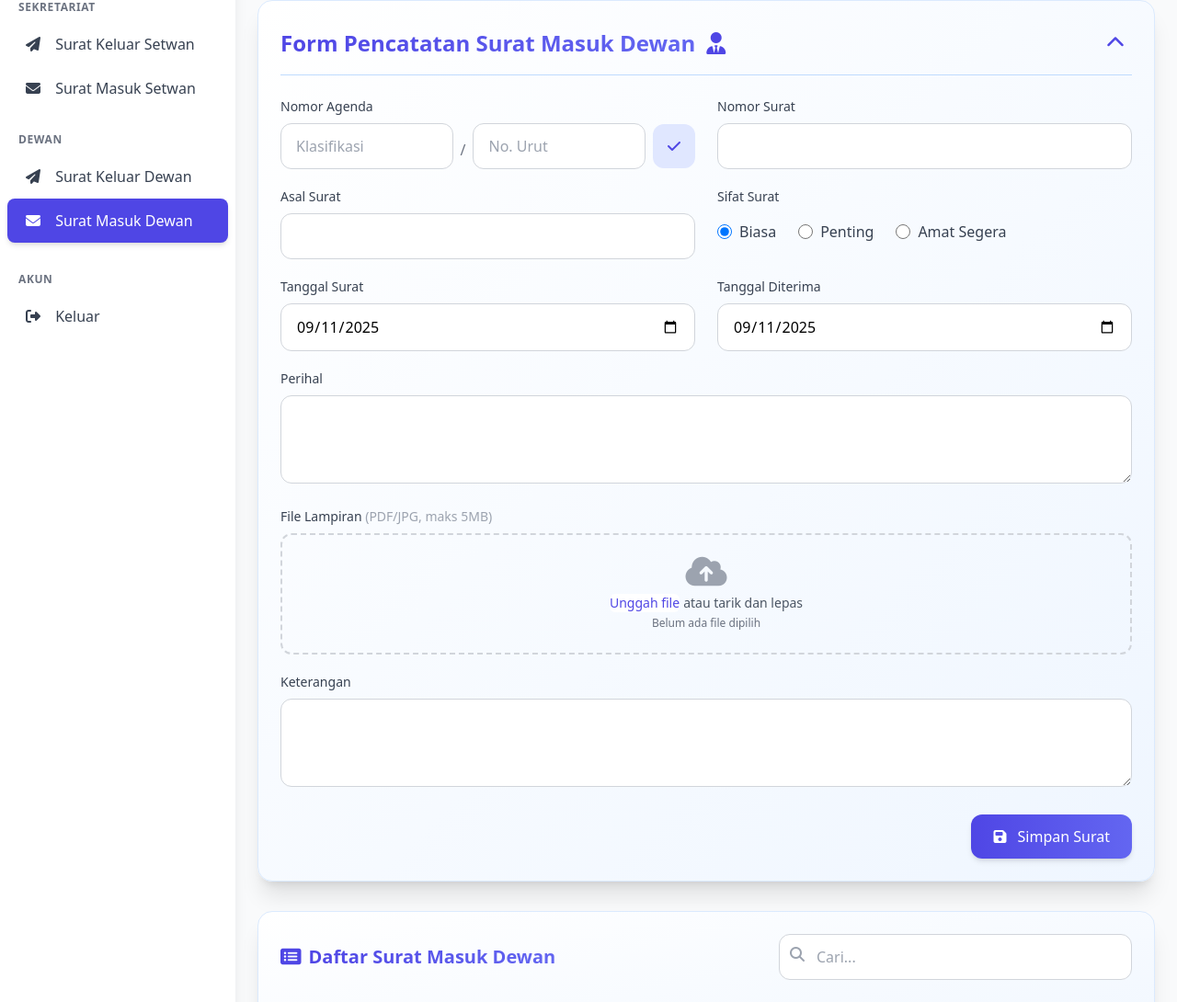
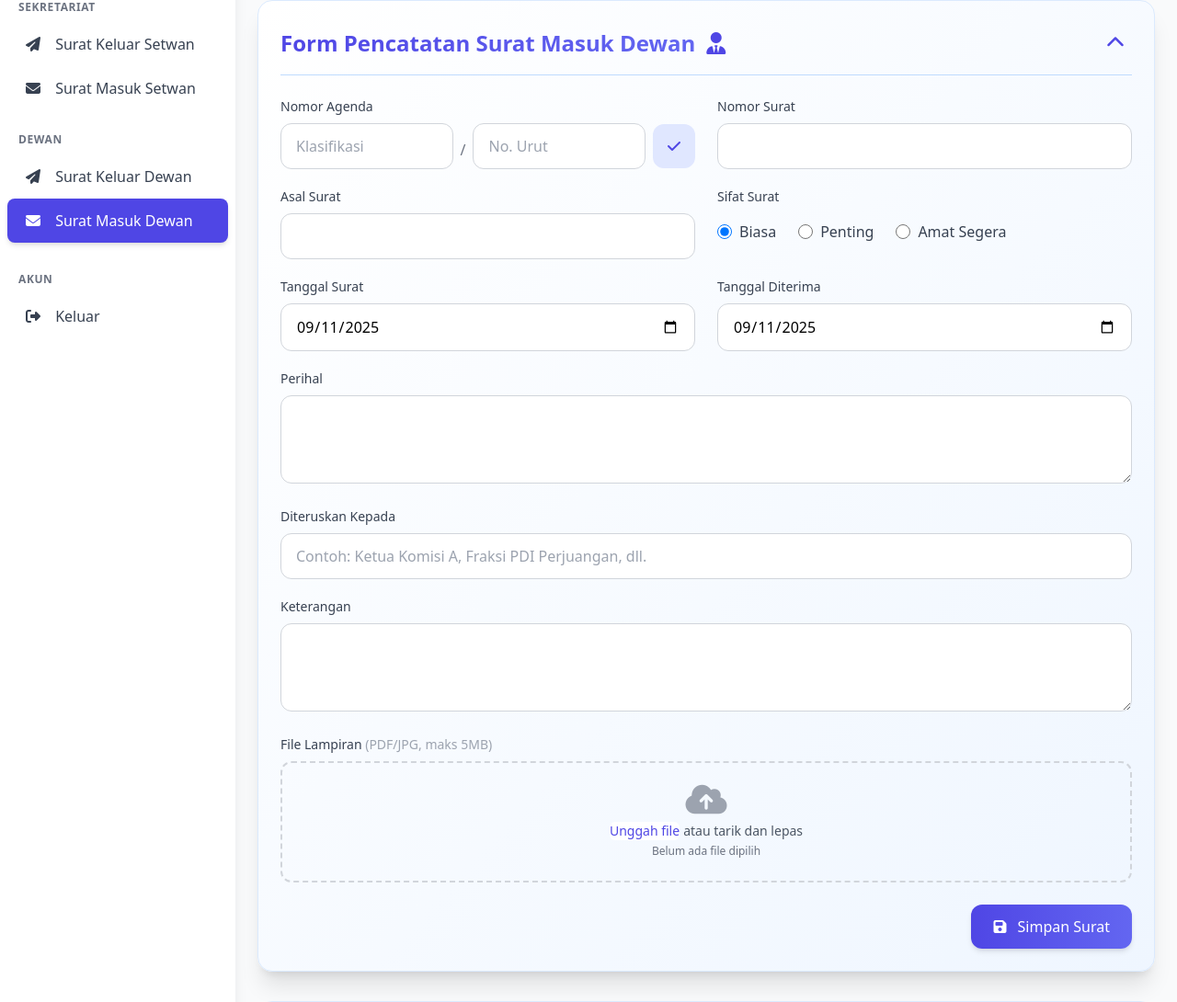
Before and after one commit to AndreasD8817/reksurat, a PHP site: page /surat-masuk-dewan in a window 1280 px wide. Shown: the part 104-1194 px from the top of the page at 92% size. Run offline with PHP 8.4, Linux system fonts and the light colour scheme; the visitor is signed in with stand-in values (Sample User, id 1); data that the repository does not hold is empty; some libraries are stand-ins or nearby versions.

Commit message:
V.1.3 penambahan fitur Disposisi Dewan

```diff
--- a/assets/js/app.js
+++ b/assets/js/app.js
@@ -106,12 +106,13 @@ document.addEventListener("DOMContentLoaded", () => {
           ? `<a href="${basePath}${data.file_lampiran}" target="_blank" class="inline-flex items-center text-white bg-primary hover:bg-secondary px-4 py-2 rounded-lg text-sm"><i class="fas fa-file-download mr-2"></i> Lihat Lampiran</a>`
           : '<span class="text-gray-500">Tidak ada lampiran</span>';
 
-        if (type === "masuk") {
+        if (type === "masuk" || type === "masuk-dewan") {
           contentHTML = getSuratMasukDetailHTML(data, lampiranLink);
-          footerHTML = `<a href="/cetak-disposisi?id=${data.id}" target="_blank" class="inline-flex items-center text-white bg-green-500 hover:bg-green-600 px-4 py-2 rounded-lg text-sm"><i class="fas fa-print mr-2"></i> Cetak Disposisi</a>`;
-        } else if (type === "masuk-dewan") {
-          contentHTML = getSuratMasukDetailHTML(data, lampiranLink);
-          footerHTML = `<a href="/cetak-disposisi-dewan?id=${data.id}" target="_blank" class="inline-flex items-center text-white bg-green-500 hover:bg-green-600 px-4 py-2 rounded-lg text-sm"><i class="fas fa-print mr-2"></i> Cetak Disposisi</a>`;
+          const cetakUrl =
+            type === "masuk-dewan"
+              ? `/cetak-disposisi-dewan?id=${data.id}`
+              : `/cetak-disposisi?id=${data.id}`;
+          footerHTML = `<a href="${cetakUrl}" target="_blank" class="inline-flex items-center text-white bg-green-500 hover:bg-green-600 px-4 py-2 rounded-lg text-sm"><i class="fas fa-print mr-2"></i> Cetak Disposisi</a>`;
         } else if (type === "keluar" || type === "keluar-dewan") {
           contentHTML = getSuratKeluarDetailHTML(data, lampiranLink);
         }
@@ -511,7 +512,18 @@ function getSuratMasukDewanRowHTML(surat) {
     </tr>`;
 }
 
+// ===== MODIFIKASI DIMULAI DI SINI =====
 function getSuratMasukDetailHTML(data, lampiranLink) {
+  // Cek apakah properti 'diteruskan_kepada' ada dan tidak kosong
+  const diteruskanHtml = data.diteruskan_kepada
+    ? `
+        <div class="col-span-1 text-gray-500 self-start">Diteruskan Kepada</div>
+        <div class="col-span-2 text-gray-700 self-start">: ${escapeHTML(
+          data.diteruskan_kepada
+        )}</div>
+    `
+    : "";
+
   return `<div class="grid grid-cols-3 gap-x-6 gap-y-4 text-sm">
         <div class="col-span-1 text-gray-500">No. Agenda</div><div class="col-span-2 font-semibold text-gray-800">: ${escapeHTML(
           data.nomor_agenda_lengkap
@@ -535,6 +547,7 @@ function getSuratMasukDetailHTML(data, lampiranLink) {
         <div class="col-span-1 text-gray-500 self-start">Perihal</div><div class="col-span-2 text-gray-700 self-start">: ${escapeHTML(
           data.perihal
         )}</div>
+        ${diteruskanHtml}
         <div class="col-span-1 text-gray-500 self-start">Keterangan</div><div class="col-span-2 text-gray-700 self-start">: ${
           escapeHTML(data.keterangan) || "-"
         }</div>
@@ -545,6 +558,7 @@ function getSuratMasukDetailHTML(data, lampiranLink) {
         )}</div>
     </div>`;
 }
+// ===== MODIFIKASI BERAKHIR DI SINI =====
 
 function getSuratKeluarDetailHTML(data, lampiranLink) {
   return `<div class="grid grid-cols-3 gap-x-6 gap-y-4 text-sm">
--- a/pages/surat-masuk-dewan.php
+++ b/pages/surat-masuk-dewan.php
@@ -46,6 +46,8 @@ if ($_SERVER['REQUEST_METHOD'] === 'POST' && isset($_POST['simpan_surat_masuk_de
             $asal_surat = $_POST['asal_surat'];
             $sifat_surat = $_POST['sifat_surat'] ?? 'Biasa';
             $perihal = $_POST['perihal'];
+            // TAMBAHKAN: Ambil data dari input baru
+            $diteruskan_kepada = $_POST['diteruskan_kepada'];
             $keterangan = $_POST['keterangan'];
             $tgl_surat = $_POST['tanggal_surat'];
             $tgl_diterima = $_POST['tanggal_diterima'];
@@ -53,10 +55,11 @@ if ($_SERVER['REQUEST_METHOD'] === 'POST' && isset($_POST['simpan_surat_masuk_de
             $tahun = date('Y', strtotime($tgl_diterima));
             $nomor_agenda_lengkap = sprintf("%s/%s/436.5/%s", $agenda_klas, $agenda_urut, $tahun);
 
+            // MODIFIKASI: Tambahkan kolom `diteruskan_kepada` ke query INSERT
             $stmt = $pdo->prepare(
-                "INSERT INTO surat_masuk_dewan (agenda_klasifikasi, agenda_urut, nomor_agenda_lengkap, nomor_surat_lengkap, tanggal_surat, tanggal_diterima, asal_surat, sifat_surat, perihal, keterangan, file_lampiran) VALUES (?, ?, ?, ?, ?, ?, ?, ?, ?, ?, ?)"
+                "INSERT INTO surat_masuk_dewan (agenda_klasifikasi, agenda_urut, nomor_agenda_lengkap, nomor_surat_lengkap, tanggal_surat, tanggal_diterima, asal_surat, sifat_surat, perihal, diteruskan_kepada, keterangan, file_lampiran) VALUES (?, ?, ?, ?, ?, ?, ?, ?, ?, ?, ?, ?)"
             );
-            $stmt->execute([$agenda_klas, $agenda_urut, $nomor_agenda_lengkap, $nomor_surat_lengkap, $tgl_surat, $tgl_diterima, $asal_surat, $sifat_surat, $perihal, $keterangan, $fileLampiran]);
+            $stmt->execute([$agenda_klas, $agenda_urut, $nomor_agenda_lengkap, $nomor_surat_lengkap, $tgl_surat, $tgl_diterima, $asal_surat, $sifat_surat, $perihal, $diteruskan_kepada, $keterangan, $fileLampiran]);
 
             $_SESSION['success_message'] = "Surat masuk dewan berhasil disimpan.";
         }
@@ -132,6 +135,19 @@ require_once 'templates/header.php';
                 <label class="block text-sm font-medium text-gray-700 mb-2">Perihal</label>
                 <textarea name="perihal" class="w-full px-4 py-3 rounded-xl border border-gray-300 h-24" required></textarea>
             </div>
+
+            <!-- ===== TAMBAHKAN INPUT BARU DI SINI ===== -->
+            <div class="md:col-span-2">
+                <label class="block text-sm font-medium text-gray-700 mb-2">Diteruskan Kepada</label>
+                <input type="text" name="diteruskan_kepada" class="w-full px-4 py-3 rounded-xl border border-gray-300" placeholder="Contoh: Ketua Komisi A, Fraksi PDI Perjuangan, dll.">
+            </div>
+            <!-- ======================================= -->
+
+            <div class="md:col-span-2">
+                <label class="block text-sm font-medium text-gray-700 mb-2">Keterangan</label>
+                <textarea name="keterangan" class="w-full px-4 py-3 rounded-xl border border-gray-300 h-24"></textarea>
+            </div>
+
             <div class="md:col-span-2">
                 <label class="block text-sm font-medium text-gray-700 mb-2">File Lampiran <span class="text-gray-400 font-normal">(PDF/JPG, maks 5MB)</span></label>
                 <div class="mt-1 flex justify-center px-6 pt-5 pb-6 border-2 border-dashed border-gray-300 rounded-xl hover:border-primary cursor-pointer relative group">
@@ -146,10 +162,7 @@ require_once 'templates/header.php';
                     </div>
                 </div>
             </div>
-            <div class="md:col-span-2">
-                <label class="block text-sm font-medium text-gray-700 mb-2">Keterangan</label>
-                <textarea name="keterangan" class="w-full px-4 py-3 rounded-xl border border-gray-300 h-24"></textarea>
-            </div>
+
         </div>
         <div class="mt-8 flex justify-end">
             <button type="submit" name="simpan_surat_masuk_dewan" class="px-6 py-3 bg-gradient-to-r from-primary to-secondary text-white rounded-xl shadow-md hover:shadow-lg">
@@ -199,7 +212,6 @@ require_once 'templates/header.php';
                         <td class="px-6 py-4 text-gray-600"><?php echo htmlspecialchars($surat['tgl_terima_formatted']); ?></td>
                         <td class="px-6 py-4">
                             <?php if ($surat['file_lampiran']): ?>
-                                <!-- UBAH: Arahkan link lampiran ke folder 'uploads-dewan' -->
                                 <a href="/uploads-dewan/<?php echo htmlspecialchars($surat['file_lampiran']); ?>" target="_blank" class="inline-flex items-center text-primary hover:text-secondary">
                                     <i class="fas fa-file-alt mr-1"></i> Lihat
                                 </a>
```
Also changed, not shown: pages/cetak-disposisi-dewan.php (+9 -9 lines), pages/edit-surat-masuk-dewan.php (+17 -2 lines), assets/img/Logo_DPRD.png (added).
